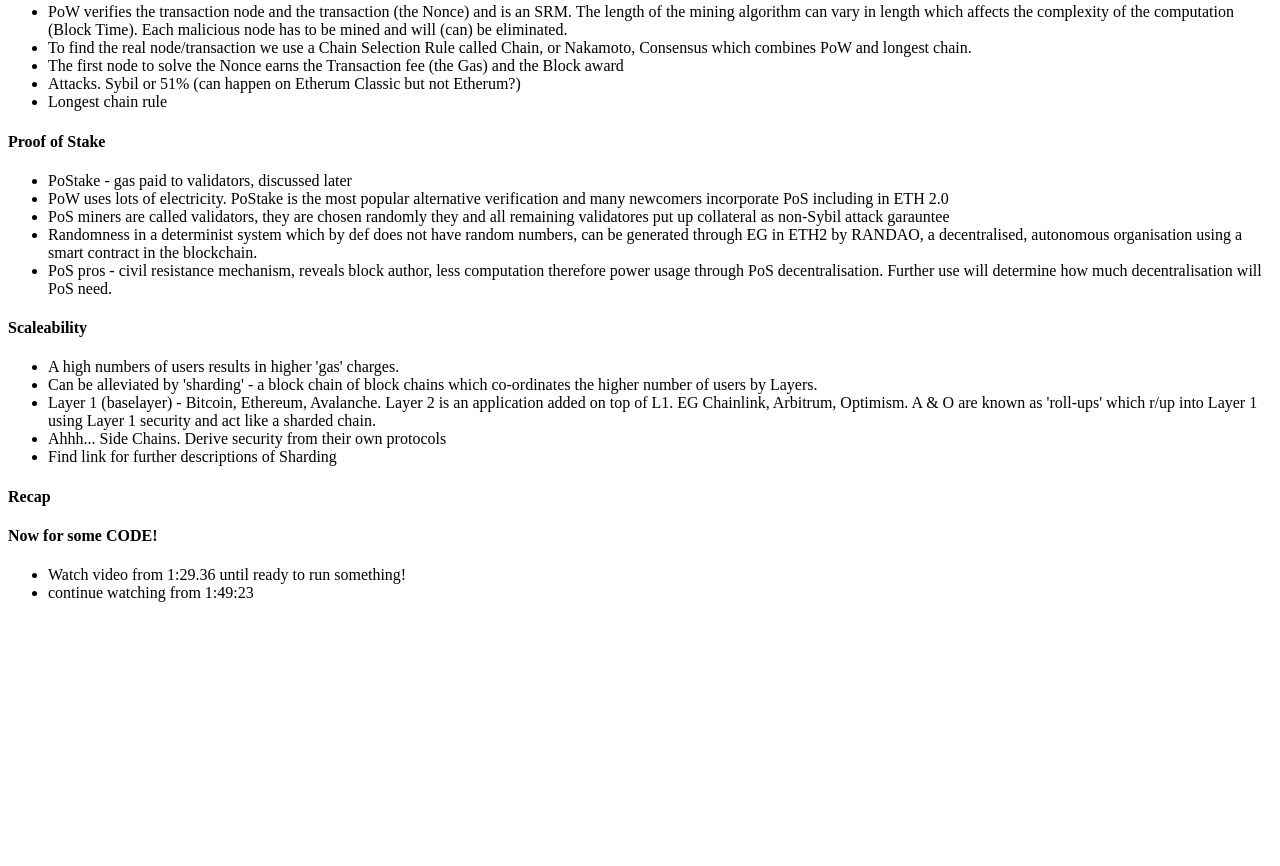
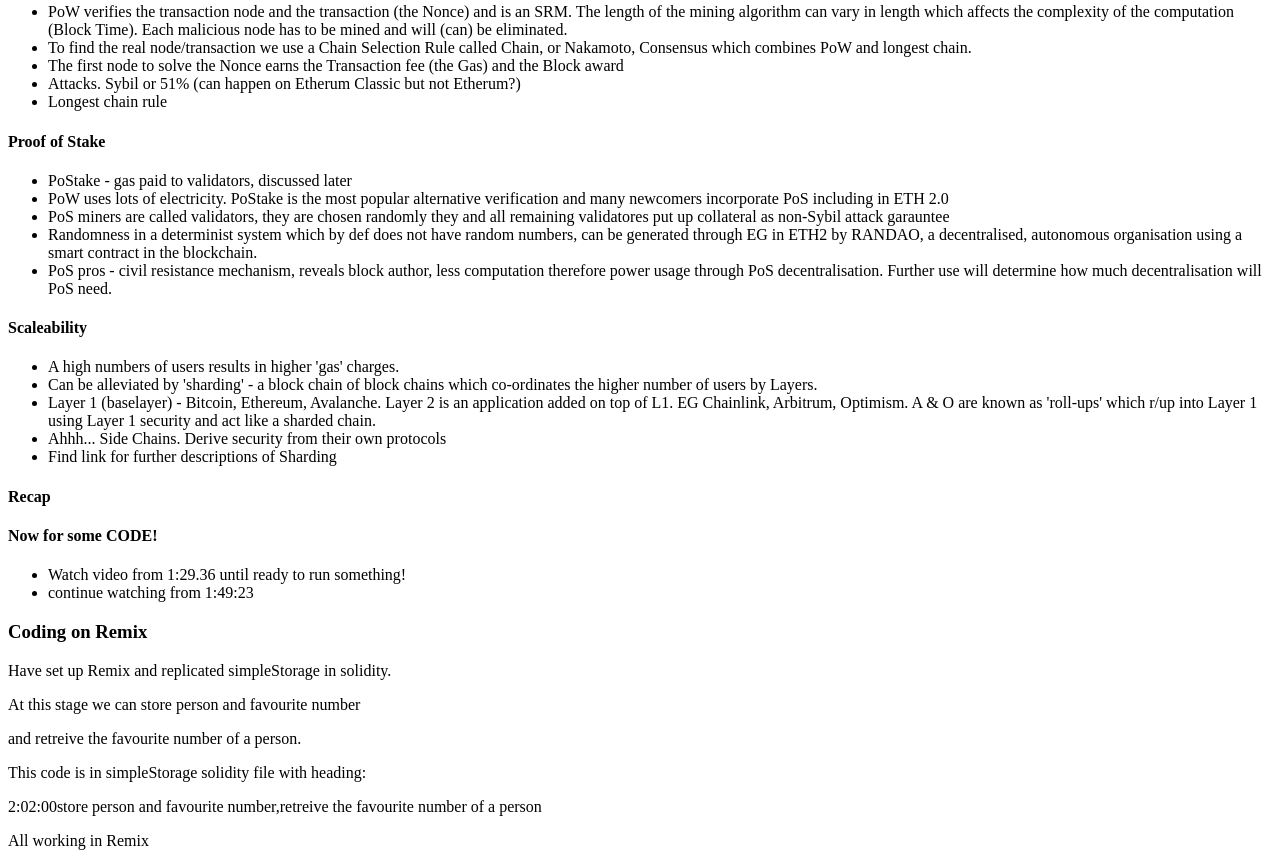
Before and after one commit to 1BobC/PatsBlockChain, a plain HTML site: page index.html in a window 1280 px wide. Shown: the part 1469-2335 px from the top of the page. Before the commit the page ends 2087 px from the top, so only its background shows below. Drawn offline with Linux system fonts and the light colour scheme; a script that the page names is missing.

Commit message:
See simpleStorage for 2:02:00store person and favourite number,retreive the favourite number of a person - works ok in Remix

```diff
--- a/index.html
+++ b/index.html
@@ -131,7 +131,13 @@
         <li>Watch video from 1:29.36 until ready to run something!</li>
         <li>continue watching from 1:49:23</li>
     </ul>
-
+    <h3>Coding on Remix</h3>
+    <p>Have set up Remix and replicated simpleStorage in solidity.</p>
+    <p>At this stage we can store person and favourite number</p>
+    <p>and retreive the favourite number of a person.</p>
+    <p>This code is in simpleStorage solidity file with heading:</p>
+    <p>2:02:00store person and favourite number,retreive the favourite number of a person</p>
+    <p>All working in Remix</p>
 
 <script src="jscript.js"></script>
 <script src="Pat1.py"></script>
```
Also changed, not shown: 1 other file.
